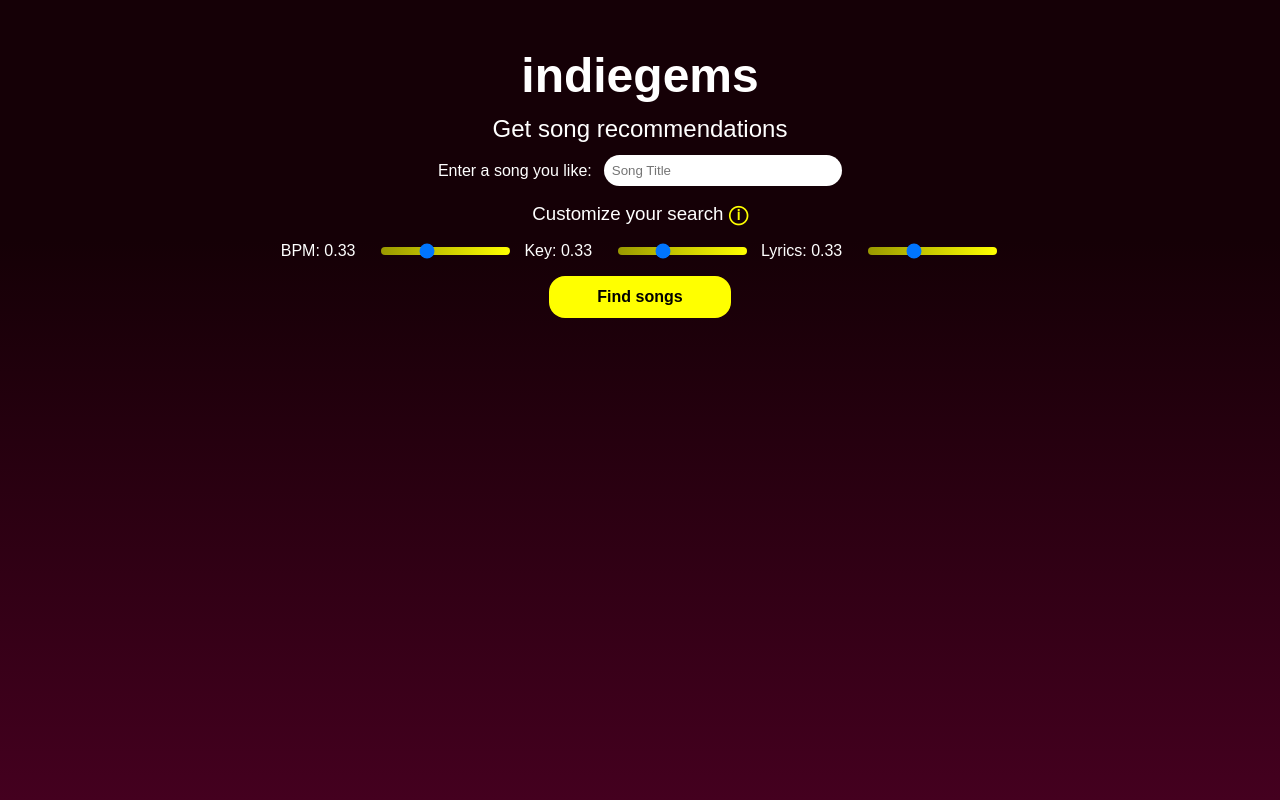
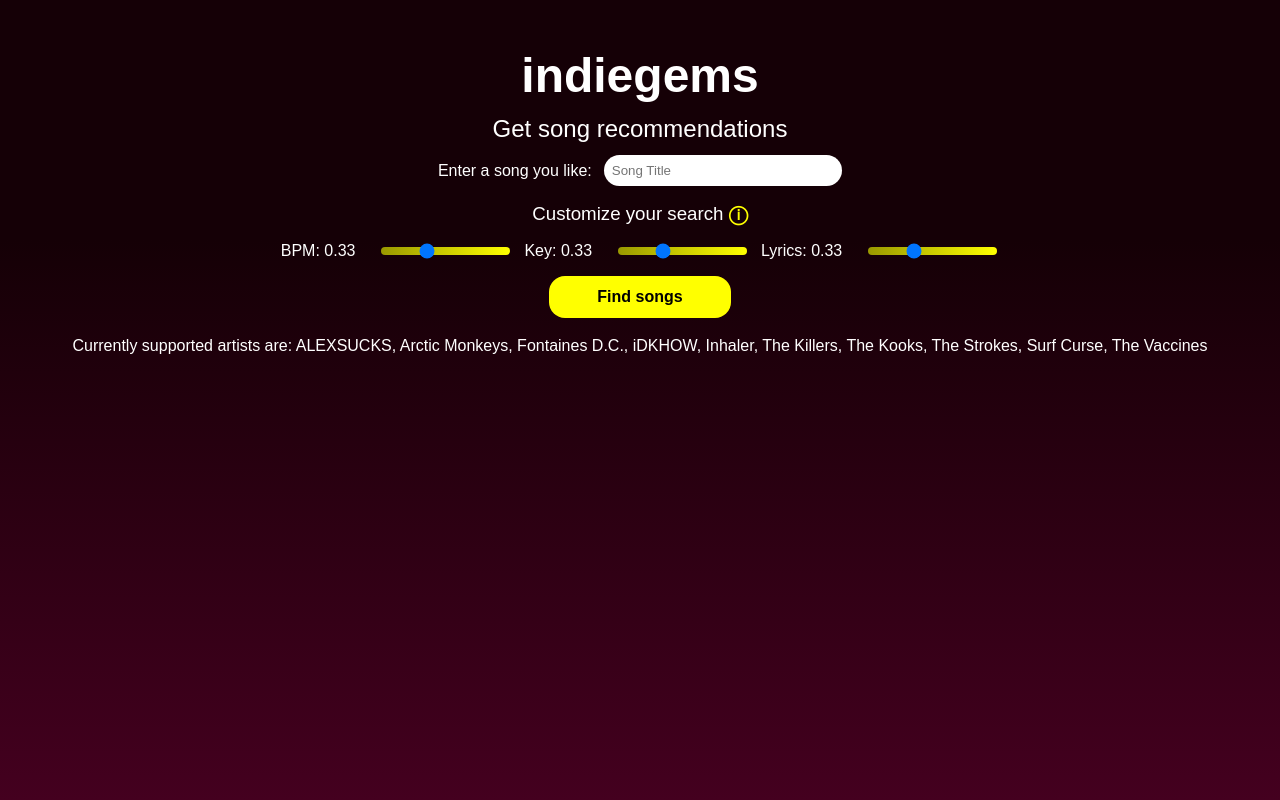
Before and after one commit to oscarrezab/indie-gems, a Django app: template indiegems/song_recommender/templates/recommendations.html in a window 1280 px wide. Run offline with Django 5.2, Linux system fonts and the light colour scheme; the template is opened without the code that fills it, so the values that code supplies are empty.

Commit message:
Update recommendations.html
Add again the text stating available artists

```diff
--- a/indiegems/song_recommender/templates/recommendations.html
+++ b/indiegems/song_recommender/templates/recommendations.html
@@ -42,7 +42,7 @@
 
               <button type="submit" class="secondary_button">Find songs</button>
           </form>
-          {% comment %} <p>Currently available artists are: ALEXSUCKS, Arctic Monkeys, Fontaines D.C., iDKHOW, Inhaler, The Killers, The Kooks, The Strokes, Surf Curse, The Vaccines</p> {% endcomment %}
+          <p class="normal_text">Currently supported artists are: ALEXSUCKS, Arctic Monkeys, Fontaines D.C., iDKHOW, Inhaler, The Killers, The Kooks, The Strokes, Surf Curse, The Vaccines</p>
 
           {% if form_submitted %}
           <div class="recommendations-wrapper">
```
